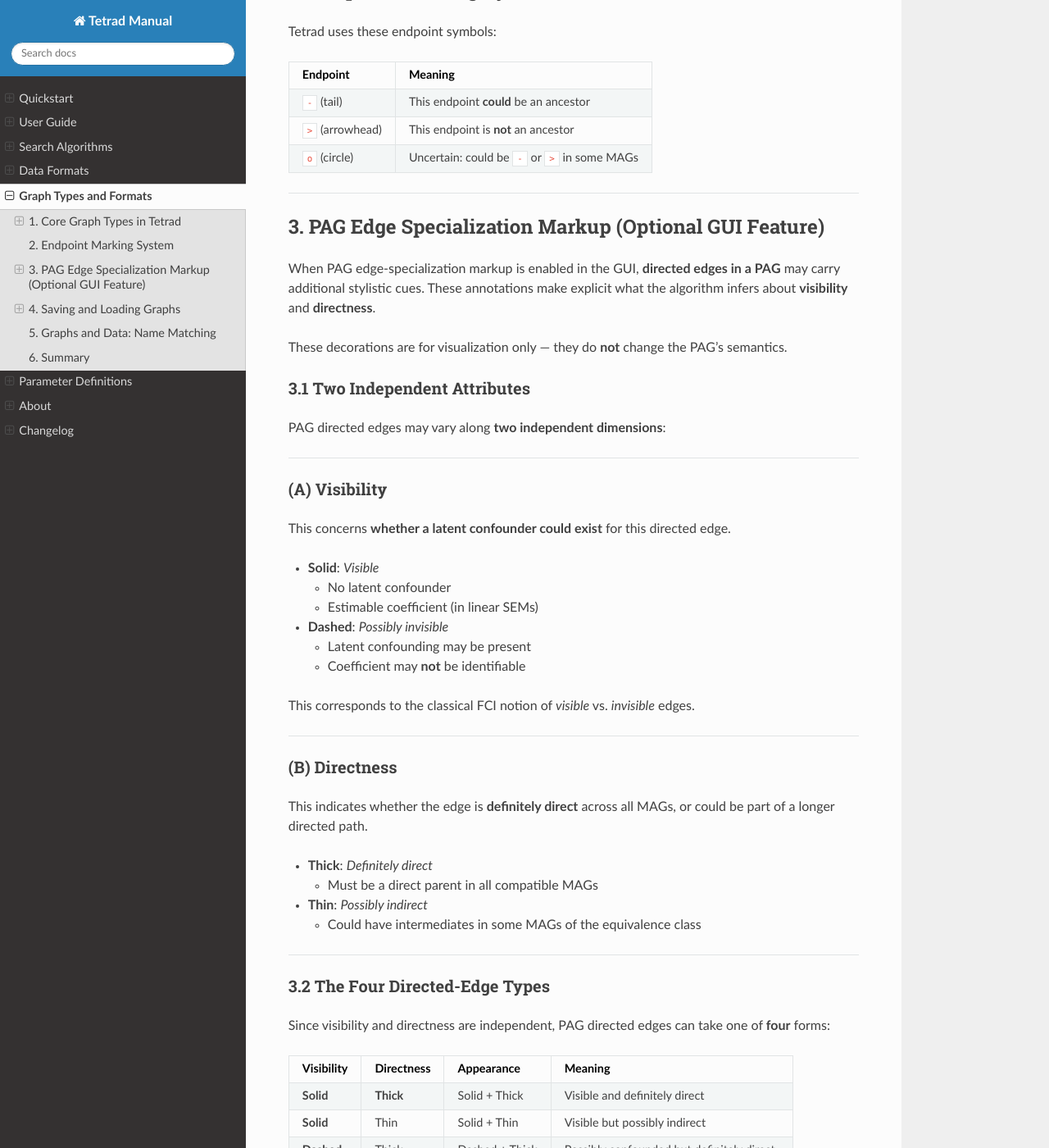
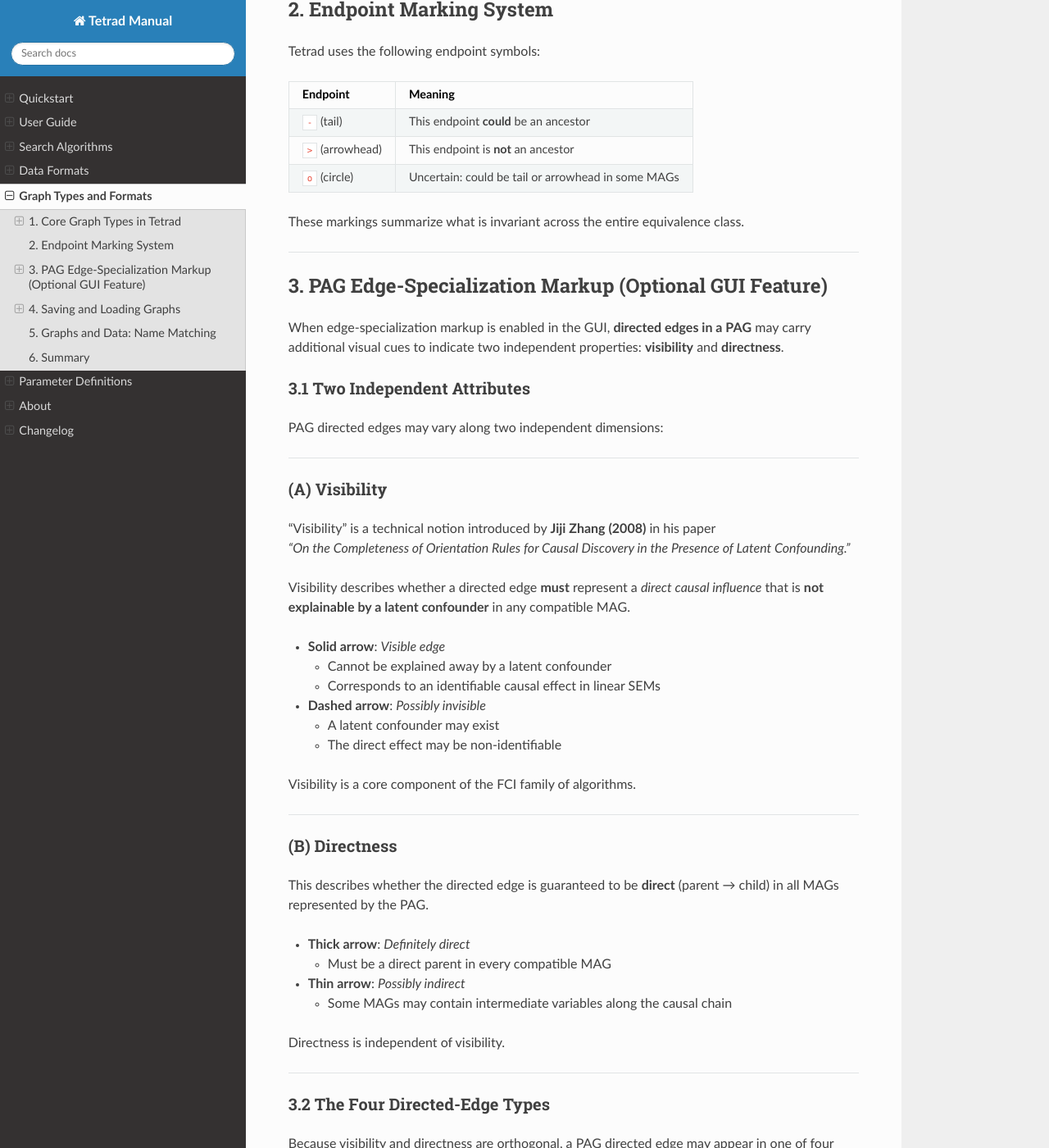
Before and after one commit to cmu-phil/tetrad-manual-rtd, a Sphinx documentation site: the page built from docs/graph.formats.md, in a window 1280 px wide and 1400 px high, scrolled down 2842 px. Shown: the whole window at 82% size. Built offline with Sphinx 7.4.7 and the Read the Docs theme 3.1.0, drawn with Linux system fonts in a browser that asks for light colours; some of the changed text lies outside the part shown.

Commit message:
Expand and refine `graph.formats.md` and `data.formats.md`:
- Enhanced descriptions for graph types, representations, and PAG edge-specialization markup in `graph.formats.md`.
- Improved clarity and organization in `data.formats.md`, updated explanations for tabular formats, covariance matrices, and header rules.
- Adjusted both pages for consistent terminology and readability.
- Minor corrections to formatting, examples, and additional details for matrix formats.

````diff
--- a/docs/graph.formats.md
+++ b/docs/graph.formats.md
@@ -3,9 +3,9 @@
 Tetrad works with several types of causal graphs and provides multiple ways to
 save and load them. This page explains:
 
-- what the main graph types mean (DAG, CPDAG, MAG, PAG), and
-- how Tetrad represents and exports them
-- (NEW) how to interpret **PAG edge-specialization markings**
+- What the main graph types mean (DAG, CPDAG, MAG, PAG)
+- How Tetrad represents and exports them
+- How to interpret **PAG edge-specialization markings**
 
 The goal is to clarify **what a graph is telling you** and how it is serialized
 when you save or share it.
@@ -19,79 +19,87 @@
 
 ## 1. Core Graph Types in Tetrad
 
-Tetrad’s search algorithms output four main kinds of graphs:
+Tetrad’s search algorithms output four main graph types:
 
 - **DAG** – Directed Acyclic Graph
 - **CPDAG** – Completed Partially Directed Acyclic Graph
 - **MAG** – Maximal Ancestral Graph
 - **PAG** – Partial Ancestral Graph
 
-Each type makes different claims about ancestors, descendants, hidden variables, and
-selection.
+Each type expresses different assumptions about ancestors, descendants, hidden
+variables, and selection.
 
 ---
 
 ### 1.1 DAG — Directed Acyclic Graph
 
-A **DAG** is a graph with only directed edges and **no directed cycles**.
+A **DAG** contains only directed edges and **no directed cycles**.
 
 - `X → Y` means *X is (possibly indirectly) a cause of Y*.
-- No bidirected edges, undirected edges, or circles.
-- Represents **one specific causal model**, not an equivalence class.
+- No bidirected edges, no undirected edges, no circle endpoints.
+- A DAG represents **one specific causal model**, not an equivalence class.
 
-Common sources in Tetrad:
-- FGES, BOSS, GRaSP
-- Manual graph editing
-- SEM simulation tools
+Most Tetrad algorithms output **equivalence classes**, but some (e.g.,
+LiNGAM, DAGMA) output actual DAGs.
+
+DAGs are often used as inputs as well; you can create them by editing a Graph Box
+or loading them from a file.
 
 ---
 
 ### 1.2 CPDAG — Completed Partially Directed Acyclic Graph
 
-A **CPDAG** represents a **Markov equivalence class** of DAGs.
+A **CPDAG** represents a **Markov equivalence class of DAGs** that share the same
+conditional independence structure.
 
-- `X → Y` = direction is **invariant**
-- `X — Y` = direction is **ambiguous**
-- No circles (`o`)
+- `X → Y` — the orientation is **invariant** across all DAGs in the class
+- `X — Y` — orientation is **ambiguous**, meaning it could be `X → Y` or `X ← Y`
+- No circle endpoints (`o`)
 
-Common outputs:
+Common CPDAG outputs include:
+
 - PC, PC-Max
 - FGES, BOSS
-- Some score-based hybrids
+- Several score-based hybrids
 
 ---
 
 ### 1.3 MAG — Maximal Ancestral Graph
 
-A **MAG** encodes structure with **latent confounding** and possibly **selection bias**.
+A **MAG** encodes causal structure with **latent confounding** and possibly
+**selection bias**.
+Edges may be:
 
-Edges may be:
-- `X → Y` (directed)
-- `X ↔ Y` (bidirected; latent confounder)
-- `X — Y` (undirected; selection structure)
+- `X → Y` — directed
+- `X ↔ Y` — bidirected (latent confounder)
+- `X — Y` — undirected (selection structure)
 
-A MAG represents **one fully specified causal structure** with latents/selection.
+A MAG represents **one fully specified causal structure** involving latent and/or
+selection variables.
 
 ---
 
 ### 1.4 PAG — Partial Ancestral Graph
 
-A **PAG** represents an **equivalence class of MAGs** compatible with the observed data.
+A **PAG** represents an **equivalence class of MAGs** consistent with the observed
+data.
 
-Edges use endpoint marks:
+The edge endpoints can be:
 
 - **Tail**: `-`
 - **Arrowhead**: `>`
 - **Circle**: `o` (undetermined endpoint)
 
 Examples:
+
 - `X → Y` (tail–arrowhead)
 - `X o→ Y` (circle–arrowhead)
 - `X o–o Y` (circle–circle)
 - `X ↔ Y` (arrowhead–arrowhead)
-- `X — Y` (tail–tail; selection effect)
+- `X — Y` (tail–tail; selection structure)
 
 PAGs are produced by:
+
 - FCI
 - RFCI
 - GFCI
@@ -102,138 +110,158 @@
 
 ## 2. Endpoint Marking System
 
-Tetrad uses these endpoint symbols:
+Tetrad uses the following endpoint symbols:
 
 | Endpoint | Meaning |
 |----------|---------|
 | `-` (tail) | This endpoint **could** be an ancestor |
 | `>` (arrowhead) | This endpoint is **not** an ancestor |
-| `o` (circle) | Uncertain: could be `-` or `>` in some MAGs |
+| `o` (circle) | Uncertain: could be tail or arrowhead in some MAGs |
+
+These markings summarize what is invariant across the entire equivalence class.
 
 ---
 
-## 3. PAG Edge Specialization Markup (Optional GUI Feature)
+## 3. PAG Edge-Specialization Markup (Optional GUI Feature)
 
-When PAG edge-specialization markup is enabled in the GUI, **directed edges in a PAG** may carry additional stylistic cues. These annotations make explicit what the algorithm infers about **visibility** and **directness**.
-
-These decorations are for visualization only — they do **not** change the PAG’s semantics.
+When edge-specialization markup is enabled in the GUI, **directed edges in a PAG**
+may carry additional visual cues to indicate two independent properties:
+**visibility** and **directness**.
 
 ### 3.1 Two Independent Attributes
 
-PAG directed edges may vary along **two independent dimensions**:
+PAG directed edges may vary along two independent dimensions:
 
 ---
 
 ### **(A) Visibility**
-This concerns **whether a latent confounder could exist** for this directed edge.
 
-- **Solid**: *Visible*
-    - No latent confounder
-    - Estimable coefficient (in linear SEMs)
+“Visibility” is a technical notion introduced by **Jiji Zhang (2008)** in his paper
+*“On the Completeness of Orientation Rules for Causal Discovery in the Presence of Latent Confounding.”*
 
-- **Dashed**: *Possibly invisible*
-    - Latent confounding may be present
-    - Coefficient may **not** be identifiable
+Visibility describes whether a directed edge **must** represent a *direct causal influence*
+that is **not explainable by a latent confounder** in any compatible MAG.
 
-This corresponds to the classical FCI notion of *visible* vs. *invisible* edges.
+- **Solid arrow**: *Visible edge*
+    - Cannot be explained away by a latent confounder
+    - Corresponds to an identifiable causal effect in linear SEMs
+
+- **Dashed arrow**: *Possibly invisible*
+    - A latent confounder may exist
+    - The direct effect may be non-identifiable
+
+Visibility is a core component of the FCI family of algorithms.
 
 ---
 
 ### **(B) Directness**
 
-This indicates whether the edge is **definitely direct** across all MAGs, or could be part of a longer directed path.
+This describes whether the directed edge is guaranteed to be **direct** (parent → child)
+in all MAGs represented by the PAG.
 
-- **Thick**: *Definitely direct*
-    - Must be a direct parent in all compatible MAGs
+- **Thick arrow**: *Definitely direct*
+    - Must be a direct parent in every compatible MAG
 
-- **Thin**: *Possibly indirect*
-    - Could have intermediates in some MAGs of the equivalence class
+- **Thin arrow**: *Possibly indirect*
+    - Some MAGs may contain intermediate variables along the causal chain
+
+Directness is independent of visibility.
 
 ---
 
 ### 3.2 The Four Directed-Edge Types
 
-Since visibility and directness are independent, PAG directed edges can take one of
-**four** forms:
+Because visibility and directness are orthogonal, a PAG directed edge may appear in
+one of four stylized forms:
 
 | Visibility | Directness | Appearance | Meaning |
 |-----------|------------|------------|---------|
-| **Solid** | **Thick** | Solid + Thick | Visible and definitely direct |
-| **Solid** | Thin | Solid + Thin | Visible but possibly indirect |
-| **Dashed** | Thick | Dashed + Thick | Possibly confounded but definitely direct |
-| **Dashed** | Thin | Dashed + Thin | Possibly confounded and possibly indirect |
+| **Solid** | **Thick** | solid + thick | Visible **and** definitely direct |
+| **Solid** | Thin | solid + thin | Visible but possibly indirect |
+| **Dashed** | Thick | dashed + thick | Possibly confounded but definitely direct |
+| **Dashed** | Thin | dashed + thin | Possibly confounded **and** possibly indirect |
 
-These stylizations help interpret complex PAG output:
-
-- solid = **no latent confounder**
-- dashed = **may be latent confounder**
-- thick = **direct**
-- thin = **possibly indirect**
+This visualization does **not** change the semantics of the PAG—it only makes explicit
+certain implications of the orientation rules.
 
 ---
 
-### 3.3 Undirected Edges Represent Selection Bias
+### 3.3 Undirected Edges Represent **Selection Bias**
 
-In PAGs, the edge type:
+In a PAG, an undirected edge:
 
-```
-X — Y    (tail–tail)
-```
+    X — Y    (tail–tail)
 
-indicates a **selection effect** (a latent common child):
+represents a **selection effect**, which arises when conditioning on some variable(s)
+during data collection or post-processing.
 
-```
-X → L ← Y   where L is unmeasured
-```
+A common conceptual form is:
 
-This is *not* an adjacency in the causal graph, but a constraint induced by conditioning/selection.
+    X → S ← Y    where S is a (possibly latent) selection variable.
+
+Conditioning on a selection variable induces an association between X and Y
+that is **non-causal** and **cannot be removed** by adjusting for measured variables.
+
+In the Tetrad Graph Box, *any* node may be designated as a **selection variable**,
+and this affects orientation rules and reachability computations in FCI-style methods.
 
 ---
 
 ## 4. Saving and Loading Graphs
 
-Tetrad supports:
+Tetrad supports several graph interchange mechanisms:
 
-- Plain-text graph formats
-- Graph exports embedded in session files
-- JSON-based formats (GUI + programmatic)
-- Programmatic construction (Java, Py-Tetrad, RPy-Tetrad)
+- Plain-text export formats
+- JSON-based graph formats (GUI + programmatic)
+- Session files containing graphs, data, and parameters
+- Programmatic construction from Java, Py-Tetrad, or RPy-Tetrad
 
 ### 4.1 Conceptual Plain-Text Format
 
-A minimal conceptual export resembles:
+A minimal conceptual export looks like:
 
-```text
-# Nodes
-X, Y, Z
+    # Nodes
+    X, Y, (Z)
 
-# Edges
-X --> Y
-Y o-> Z
-X <-> Z
-```
+    # Edges
+    1. X --> Y
+    2. Y o-> Z
+    3. X <-> Z
 
-Exact formatting varies depending on GUI/CLI options, but semantics are consistent.
+Where:
+
+- Nodes in parentheses, e.g., `(Z)`, are **latent**.
+- Edge numbering is optional, used for clarity.
+- Commas or semicolons may be used to separate node names.
+
+This is meant to be human-readable and easy to exchange.
 
 ---
 
 ## 5. Graphs and Data: Name Matching
 
-Graphs refer to variables by **name**, so:
+Graphs refer to variables **by name**, so:
 
-- Node names must match dataset column names
-- Renaming variables in the data requires renaming nodes in the graph
+- Node names must match dataset column names exactly.
+- Renaming a variable in the data requires renaming the node accordingly.
 
-Avoid unusual characters or whitespace in names.
+To avoid issues:
+
+- Avoid spaces
+- Avoid unusual punctuation
+- Ensure all names are unique
 
 ---
 
 ## 6. Summary
 
-- **DAG**: Directed, no cycles, no latents.
-- **CPDAG**: Equivalence class of DAGs.
-- **MAG**: Allows latent confounders and selection; fully oriented.
-- **PAG**: Equivalence class of MAGs; uses tails, arrowheads, and circles.
-- **PAG Markup**: Solid/dashed (visibility) × thick/thin (directness).
+- **DAG**: Directed, acyclic, no latents.
+- **CPDAG**: Equivalence class of DAGs (no circles).
+- **MAG**: Allows latent confounding & selection; fully oriented.
+- **PAG**: Equivalence class of MAGs; uses tails, circles, and arrowheads.
+- **PAG Markup**:
+    - Solid/dashed = visible vs. possibly confounded
+    - Thick/thin = direct vs. possibly indirect
 
-This page provides the conceptual foundation needed to interpret Tetrad graphs and use them correctly across GUI, Python, R, and Java interfaces.
+These concepts provide the foundation needed to interpret and exchange causal graphs
+across Tetrad’s GUI and its Python/R/Java interfaces.
````
Also changed, not shown: docs/data.formats.md (+7 -10 lines), docs/quickstart.md (+1 -2 lines).
